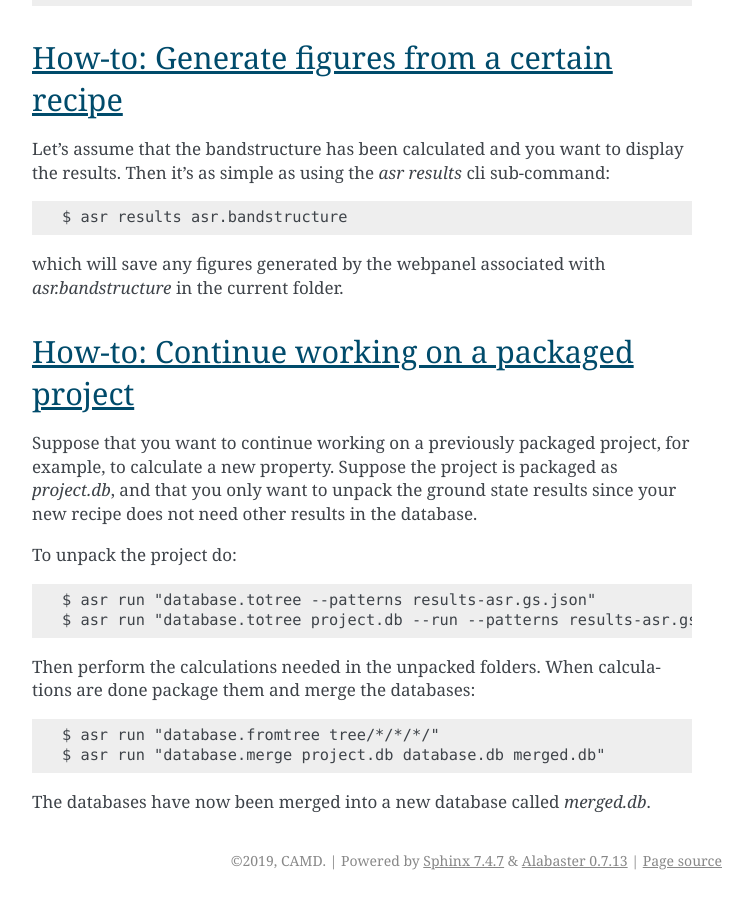
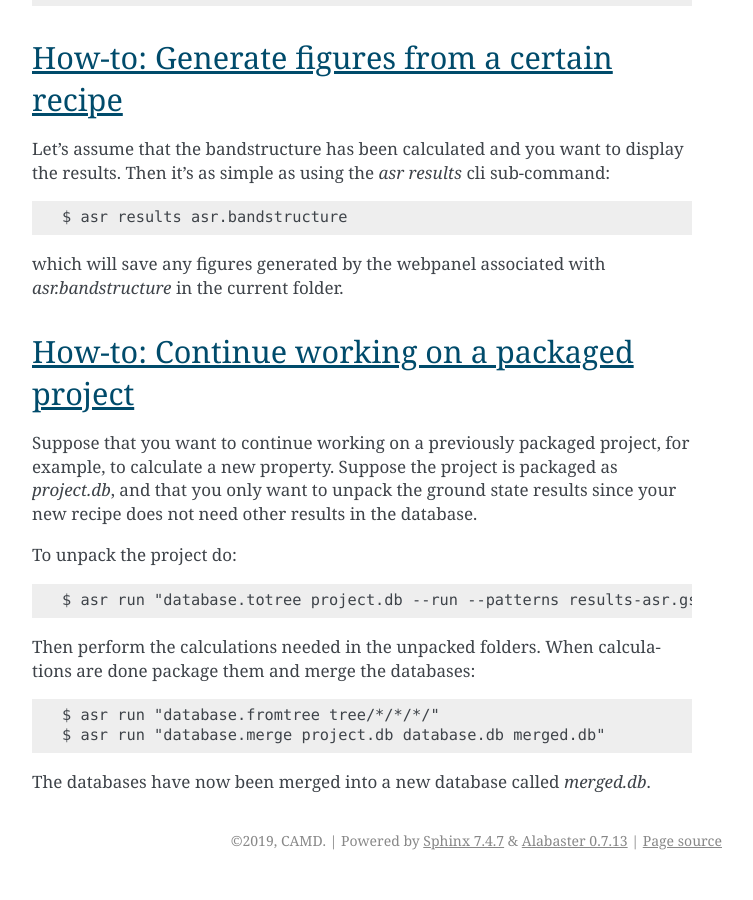
Before and after one commit to dijasila/Atomic-Simulation-Recipees, a Sphinx documentation site: the page built from docs/src/howtoguides/howtoguides.rst, in a window 1280 px wide and 900 px high, scrolled down 2881 px. Shown: the whole window, without its empty margins (388-1141 px from the left). Built offline with Sphinx 7.4.7, drawn with Linux system fonts in a browser that asks for light colours.

Commit message:
Fix typo

```diff
--- a/docs/src/howtoguides/howtoguides.rst
+++ b/docs/src/howtoguides/howtoguides.rst
@@ -139,7 +139,6 @@ in the database.
 
 To unpack the project do::
 
-  $ asr run "database.totree --patterns results-asr.gs.json"
   $ asr run "database.totree project.db --run --patterns results-asr.gs.json,gs.gpw"
 
 Then perform the calculations needed in the unpacked folders. When
```
